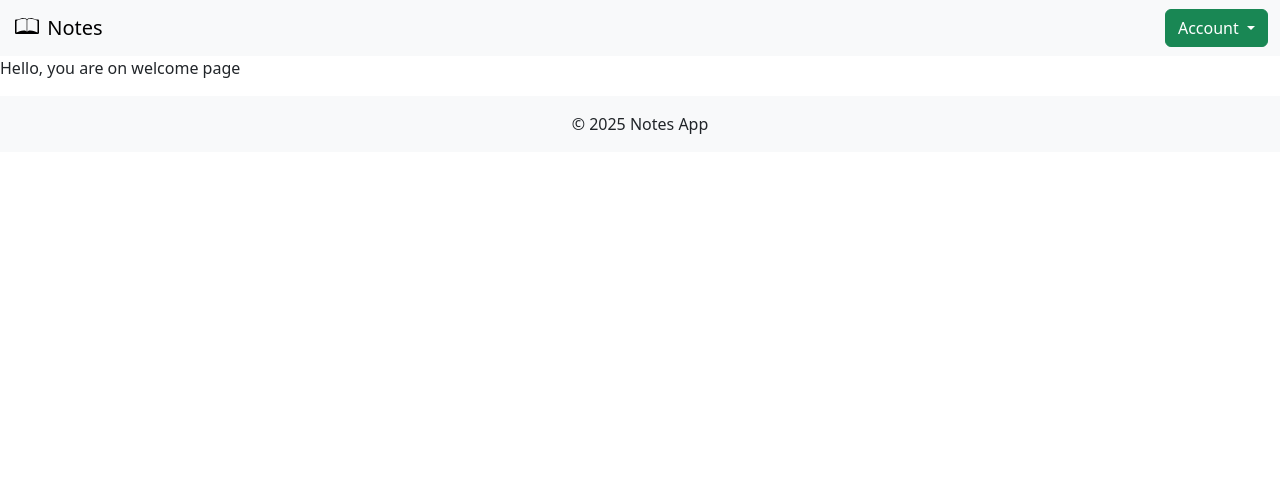
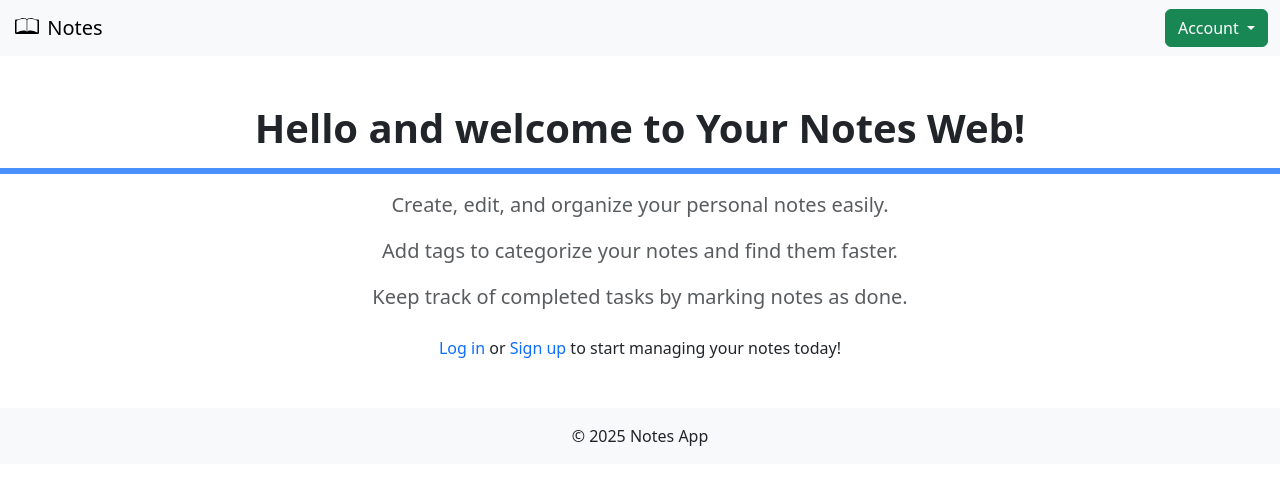
Before and after one commit to pradivliany/smart-notes-app, a Django app: page / in a window 1280 px wide. Shown: the top 485 px of the page. Run offline with Django 5.2, Linux system fonts and the light colour scheme.

Commit message:
Add: landing page with welcome text and login/signup links

```diff
--- a/templates/welcome.html
+++ b/templates/welcome.html
@@ -1,5 +1,17 @@
 {% extends "base.html" %}
-{% block title%}Welcome{% endblock %}
+
+{% block title%}Your Notes Web{% endblock %}
+
 {% block content %}
-<p>Hello, you are on welcome page</p>
+<div class="text-center my-5">
+    <h1 class="fw-bold mb-3">Hello and welcome to Your Notes Web!</h1>
+    <hr class="border border-primary border-3 opacity-75">
+    <p class="lead text-muted">Create, edit, and organize your personal notes easily.</p>
+    <p class="lead text-muted">Add tags to categorize your notes and find them faster.</p>
+    <p class="lead text-muted">Keep track of completed tasks by marking notes as done.</p>
+
+    <p class="mt-4"><a class="link-offset-2 link-underline link-underline-opacity-0" href="{% url 'users_app:login' %}">Log
+        in</a> or <a class="link-offset-2 link-underline link-underline-opacity-0" href="{% url 'users_app:signup' %}">Sign
+        up</a> to start managing your notes today!</p>
+</div>
 {% endblock %}
```
